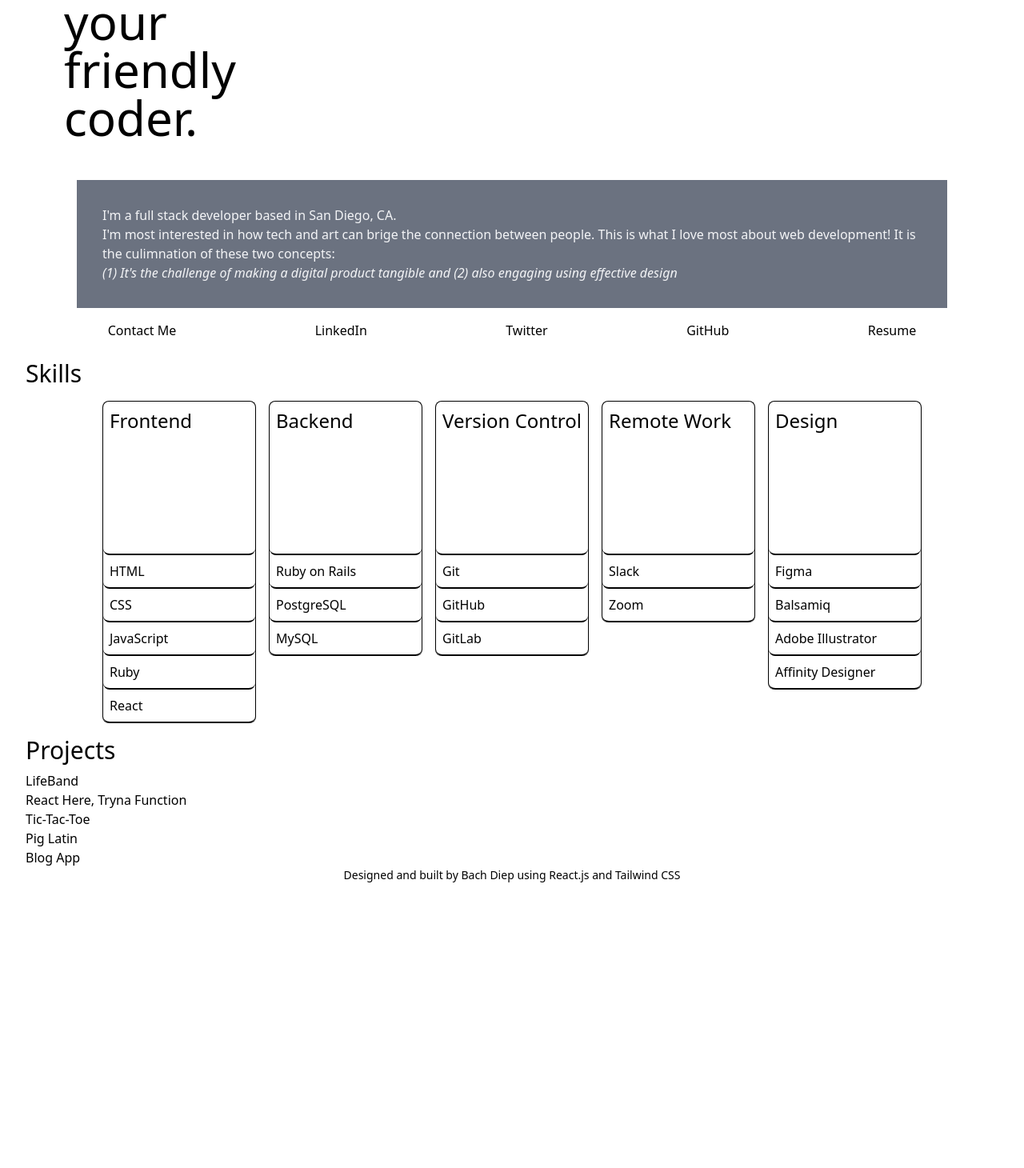
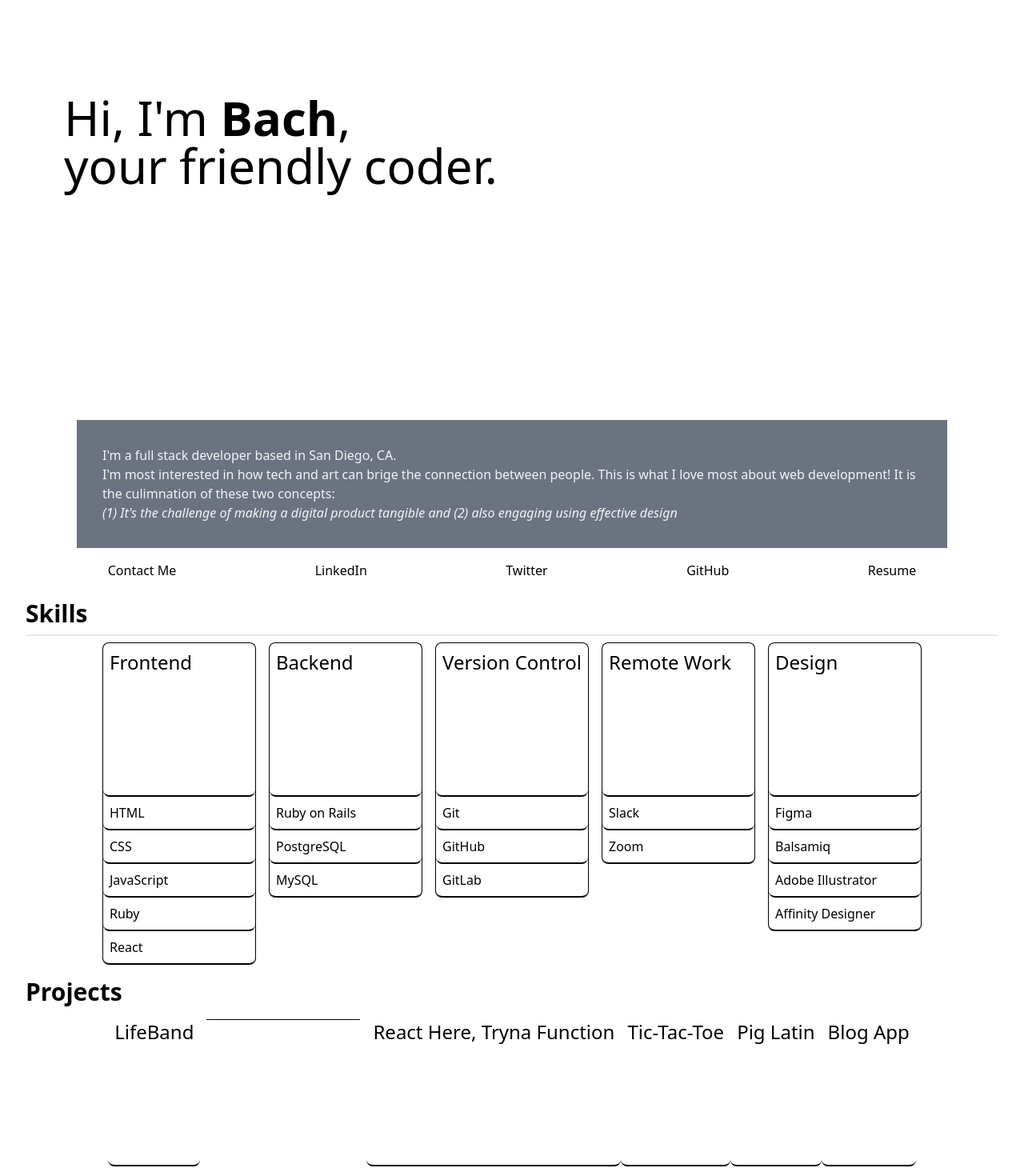
Before and after one commit to bndiep/bndiep.github.io, a React (Create React App) app: page / in a window 1280 px wide. Shown: the part 243-1703 px from the top of the page at 80% size. Before the commit the page ends 1347 px from the top, so only its background shows below. Built offline with nearby package versions, Linux system fonts and the light colour scheme.

Commit message:
changes buttons to links and adds some responsiveness

```diff
--- a/src/App.js
+++ b/src/App.js
@@ -10,9 +10,14 @@ function App() {
           <li className="p-4"><a href="">Art</a></li>
         </ul>
       </header>
-      <h1 className="p-12 w-96 text-6xl">
-        Hi, I'm <span className="font-bold">Bach</span>, your friendly coder.
+      <div className=" my-24 sm:my-72">
+        <h1 className="px-12 w-100 text-6xl">
+          Hi, I'm <span className="font-bold">Bach</span>,
         </h1>
+        <h1 className="px-12 w-100 text-6xl">
+          your friendly coder.
+        </h1>
+      </div>
 
       <div className="p-8 bg-gray-500 text-gray-100 lg:mx-16">
         <p>
@@ -28,14 +33,15 @@ function App() {
       </div>
 
       <div className="p-4 flex justify-around">
-        <button>Contact Me</button>
-        <button>LinkedIn</button>
-        <button>Twitter</button>
-        <button>GitHub</button>
-        <button>Resume</button>
+        <a href="mailto:bachdiep.dev@gmail.com">Contact Me</a>
+        <a href="www.linkedin.com/in/bachdiep" target="_blank">LinkedIn</a>
+        <a href="https://twitter.com/itsabach" target="_blank">Twitter</a>
+        <a href="https://github.com/bndiep" target="_blank">GitHub</a>
+        <a href="" target="_blank">Resume</a>
       </div>
 
-      <h2 className="py-2 text-3xl" id="skills">Skills</h2>
+      <div className="">
+        <h2 className="py-2 text-3xl font-bold border-b-2" id="skills">Skills</h2>
         <div className="flex flex-wrap justify-center items-start">
 
           <div className="m-2 w-48 border-t border-l border-r border-black rounded-lg">
@@ -85,17 +91,24 @@ function App() {
             </ul>
           </div>
         </div>
+      </div>
 
       <div className="">
-        <h2 className="py-2 text-3xl" id="projects">Projects</h2>
-        <h4>LifeBand</h4>
-        <h4>React Here, Tryna Function</h4>
-        <h4>Tic-Tac-Toe</h4>
-        <h4>Pig Latin</h4>
-        <h4>Blog App</h4>
+        <h2 className="py-2 text-3xl font-bold" id="projects">Projects</h2>
+        <div className="flex flex-wrap justify-center items-start">
+          <h4 className="p-2 h-48 text-2xl border-b-2 border-black rounded-lg">LifeBand</h4>
+          <div className="m-2 w-48 border-t border-l border-r border-black rounded-lg">
+
           </div>
 
-      <footer className="mx-2 text-sm flex justify-center">Designed and built by Bach Diep using React.js and Tailwind CSS</footer>
+          <h4 className="p-2 h-48 text-2xl border-b-2 border-black rounded-lg">React Here, Tryna Function</h4>
+          <h4 className="p-2 h-48 text-2xl border-b-2 border-black rounded-lg">Tic-Tac-Toe</h4>
+          <h4 className="p-2 h-48 text-2xl border-b-2 border-black rounded-lg">Pig Latin</h4>
+          <h4 className="p-2 h-48 text-2xl border-b-2 border-black rounded-lg">Blog App</h4>
+        </div>
+      </div>
+
+      <footer className="px-2 text-sm flex justify-center">Designed and built by Bach Diep using React.js and Tailwind CSS</footer>
     </div>
   )
 }
```
Lines whose indentation alone changed are shown as unchanged.
